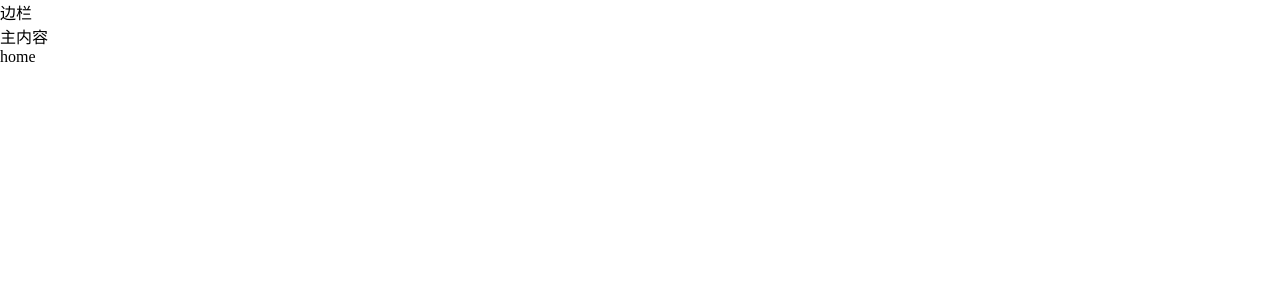
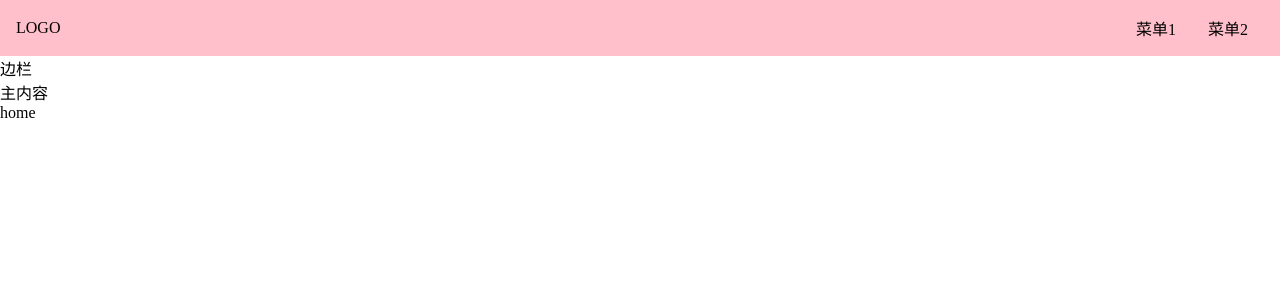
Before and after one commit to wzttao/Snow-UI, a Vue app: page /#/doc in a window 1280 px wide. Shown: the top 300 px of the page. Built offline with nearby package versions, Linux system fonts and the light colour scheme.

Commit message:
topnav组件封装

```diff
--- /dev/null
+++ b/src/components/Topnav.vue
@@ -0,0 +1,35 @@
+<template>
+  <div class="topnav">
+    <div class="logo">LOGO</div>
+    <ul class="menu">
+      <li>菜单1</li>
+      <li>菜单2</li>
+    </ul>
+  </div>
+</template>
+
+<script lang="ts">
+
+</script>
+
+<style lang="scss" scoped>
+.topnav {
+  background: pink;
+  display: flex;
+  justify-content: space-between;
+  align-items: center;
+  padding: 16px;
+  > .logo {
+    max-width: 6em;
+    margin-right: auto;
+  }
+  > .menu {
+    display: flex;
+    white-space: nowrap;
+    flex-wrap: nowrap;
+    > li {
+      margin: 0 1em;
+    }
+  }
+}
+</style>
--- a/src/views/Doc.vue
+++ b/src/views/Doc.vue
@@ -1,9 +1,6 @@
 <template>
   <div>
-    <div class="topnav">
-      <div class="logo"></div>
-      <div class="menu"></div>
-    </div>
+    <Topnav/>
     <div class="content">
       <aside>边栏</aside>
       <main>主内容</main>
@@ -11,3 +8,11 @@
   </div>
   home
 </template>
+
+<script lang="ts">
+import Topnav from '../components/Topnav.vue'
+
+export default {
+  components:{Topnav}
+}
+</script>
--- a/src/views/Home.vue
+++ b/src/views/Home.vue
@@ -1,12 +1,6 @@
 <template>
   <div>
-    <div class="topnav">
-      <div class="logo">LOGO</div>
-      <ul class="menu">
-        <li>菜单1</li>
-        <li>菜单2</li>
-      </ul>
-    </div>
+    <Topnav/>
     <div class="banner">
       <h1>snow-UI</h1>
       <h2>一个厉害的 UI 框架</h2>
@@ -18,25 +12,15 @@
   </div>
 </template>
 
-<style lang="scss" scoped>
-.topnav {
-  background: pink;
-  display: flex;
-  justify-content: space-between;
-  align-items: center;
-  padding: 16px;
-  > .logo {
-    max-width: 6em;
-    margin-right: auto;
-  }
-  > .menu {
-    display: flex;
-    white-space: nowrap;
-    flex-wrap: nowrap;
-    > li {
-      margin: 0 1em;
-    }
-  }
+<script lang="ts">
+import Topnav from '../components/Topnav.vue'
+export default {
+  components:{Topnav}
 }
 
+</script>
+
+<style lang="scss" scoped>
+
+
 </style>
```
